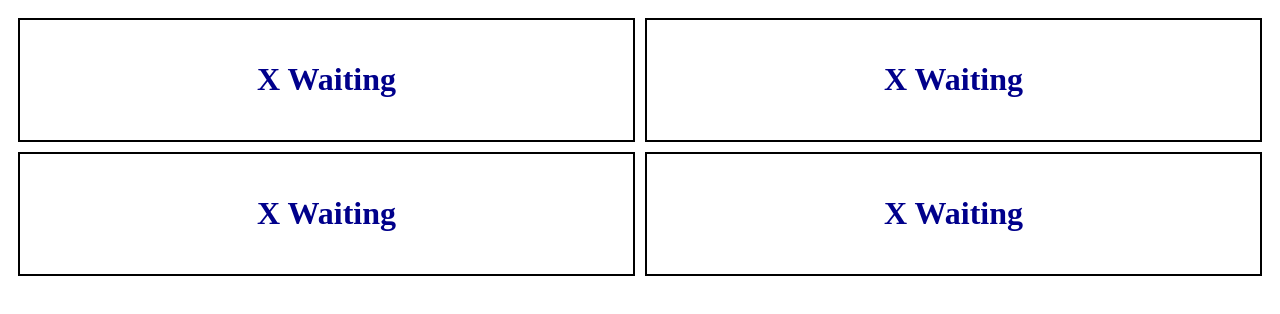
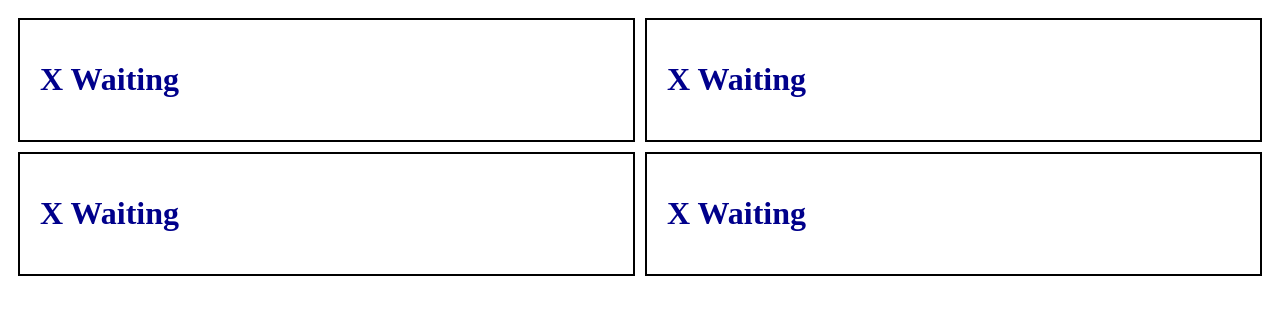
Before and after one commit to reixyz22/Contact-Editor-Next, a Next.js app: page /DynamicRouted in a window 1280 px wide. Shown: the top 314 px of the page. Built offline with nearby package versions, Linux system fonts and the light colour scheme.

Commit message:
redux working

```diff
--- a/app/DynamicRouted/page.tsx
+++ b/app/DynamicRouted/page.tsx
@@ -1,31 +1,35 @@
 'use client';
 import React from 'react';
 import ContactPage from '@/app/contacts/[email]/page';
-import { useDispatch, useSelector } from 'react-redux';
-import { setEmail, RootState } from '../store';
+import {useSelector } from 'react-redux';
+import { RootState } from '../store';
 
 const Dyna: React.FC = () => {
     const emails = useSelector((state: RootState) => state.email.emails);
-    const dispatch = useDispatch();
-    const handleSetEmail = (email: string) => {
-        dispatch(setEmail(email));
-    };
+
     return (
       <div style={{display: 'table', width: '100%', borderSpacing: '10px'}}>
         <div style={{display: 'table-row'}}>
-          <div style={{display: 'table-cell', border: '2px solid black', padding: '20px', textAlign: 'center'}}>
+            <div style={styles.cell}>
                 <ContactPage emailProp={emails[0]}/></div>
-          <div style={{display: 'table-cell', border: '2px solid black', padding: '20px', textAlign: 'center'}}>
+            <div style={styles.cell}>
                 <ContactPage emailProp={emails[1]}/></div>
         </div>
           <div style={{display: 'table-row'}}>
-          <div style={{display: 'table-cell', border: '2px solid black', padding: '20px', textAlign: 'center'}}>
+              <div style={styles.cell}>
                   <ContactPage emailProp={emails[2]}/></div>
-          <div style={{display: 'table-cell', border: '2px solid black', padding: '20px', textAlign: 'center'}}>
+              <div style={styles.cell}>
                   <ContactPage emailProp={emails[3]}/></div>
           </div>
       </div>
     );
 };
 
+const styles = {
+  cell: {
+      display: 'table-cell',
+      border: '2px solid black',
+      padding: '20px',
+  },};
+
 export default Dyna;
--- a/app/contacts/[email]/page.tsx
+++ b/app/contacts/[email]/page.tsx
@@ -1,7 +1,8 @@
 'use client';
 import { useParams } from 'next/navigation';
 import React, { useEffect, useState } from 'react';
-// import {clearEmail} from '@/app/DynamicRouted/page';
+import { useDispatch } from 'react-redux';
+import {clearEmail} from '@/app/store';
 
 // Define the Contact type
 type Contact = {
@@ -16,9 +17,11 @@ type ContactPageProps = {
 };
 
 const ContactPage: React.FC<ContactPageProps> = ({ emailProp }) => {
+  //these lines handle getting email prop, either as an arg from dyna or from the url
   const params = useParams();
   const emailFromParams = decodeURIComponent(params.email as string); // Decode the email parameter from URL
   const email = emailProp || emailFromParams; // Use prop email if available, otherwise use URL parameter
+  //now that you have your email you can set these up ahead of your api call
   const [contact, setContact] = useState<Contact | null>(null);
   const [error, setError] = useState<string | null>(null);
 
@@ -42,7 +45,13 @@ const ContactPage: React.FC<ContactPageProps> = ({ emailProp }) => {
       });
   }
 }, [email]); // Make sure this effect runs whenever email changes
+  // you'll need these two things to use our redux state, dispatch and handleClearEmail
+  const dispatch = useDispatch();
+  const handleClearEmail = (email: string) => {
+      dispatch(clearEmail(email));
+  }
 
+  //error handles down to line 69
   if (email === "%"){
     return <div><h1 style={{color: 'darkblue'}}>X Waiting</h1></div>
   }
@@ -64,7 +73,7 @@ const ContactPage: React.FC<ContactPageProps> = ({ emailProp }) => {
         <p><strong>Name:</strong> {contact.name}</p>
         <p><strong>Email:</strong> {contact.email}</p>
         <p><strong>Phone:</strong> {contact.phone}</p>
-         <button /* onClick={() => clearEmail(contact.email)}*/ >clear {contact.name} </button>
+         <button onClick={() => handleClearEmail(contact.email)}>clear {contact.name} </button>
       </div>
     </div>
   );
```
Also changed, not shown: app/SideNav/page.tsx (+9 -2 lines). Lines whose indentation alone changed are shown as unchanged.
